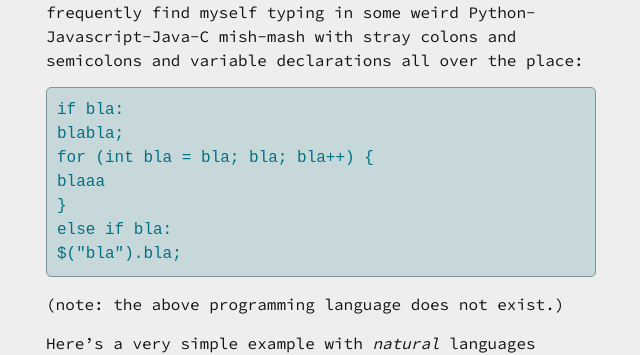
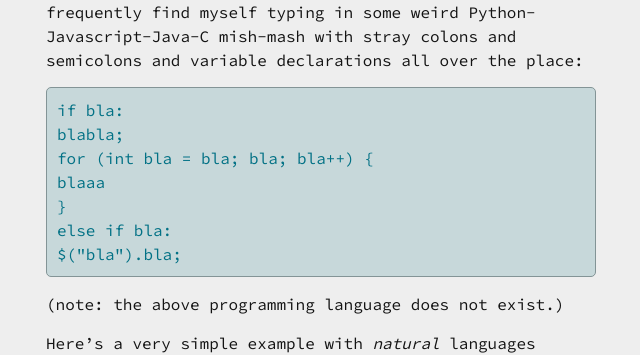
Before and after one commit to d-baker/navsite, a Jekyll site: the page built from _posts/2015-1-1-language-cocktail.markdown, in a window 1280 px wide. Shown: the part 2117-2472 px from the top of the page, without its empty margins (134-774 px from the left). Built offline with Jekyll 4.4.1, drawn with Linux system fonts in a browser that asks for light colours; nearby versions of some CDN libraries; some web fonts are replaced; library files that are not in the unit come from our copies; comment, search, counter and statistics services are not loaded.

Commit message:
fix codeblock font issue

```diff
--- a/_sass/blog.scss
+++ b/_sass/blog.scss
@@ -79,6 +79,7 @@
 }
 
 code {
+	font-family: "Source Code Pro", monospace;
 	border-radius: 5px;
 	border: 1px solid $batcolor;
 	padding: 10px;
```
